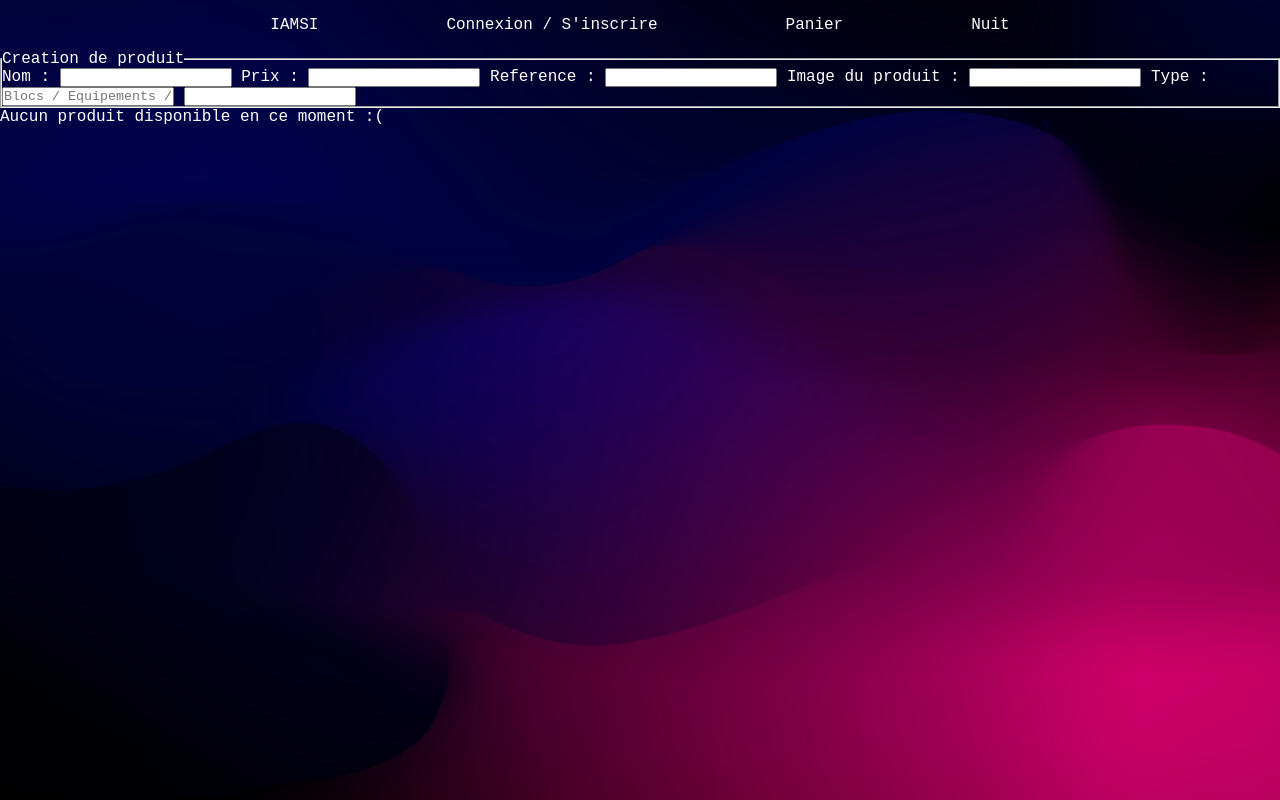
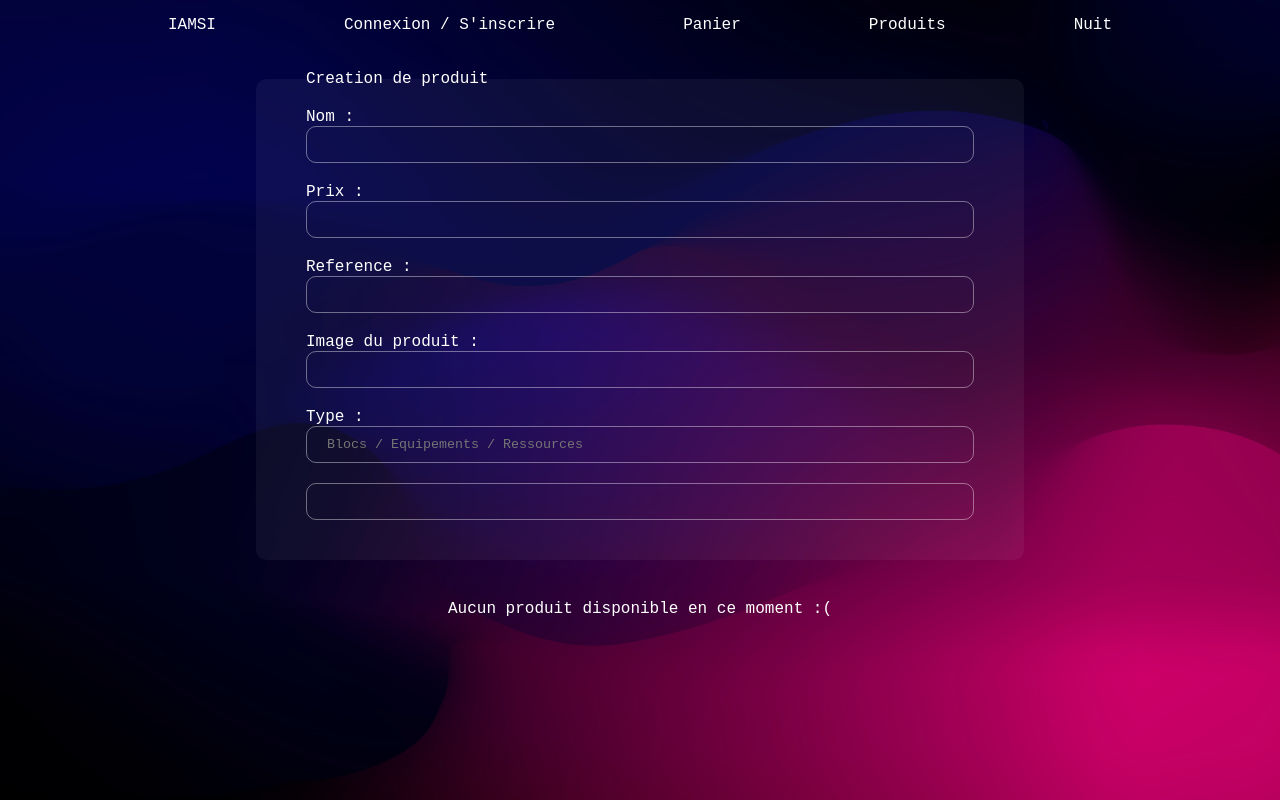
Before and after one commit to MikaChueWaye/IAMSI, a Symfony app: template templates/product/productList.html.twig in a window 1280 px wide. Run offline with Twig, Linux system fonts and the light colour scheme; the template is opened without the code that fills it, so the values that code supplies are empty; form fields are guessed from the names that the template uses; some libraries are stand-ins or nearby versions.

Commit message:
add css to product page and general css improvements

```diff
--- a/public/css/base.css
+++ b/public/css/base.css
@@ -58,12 +58,10 @@ nav * {
 
 nav *:first-child {
     border-bottom-left-radius: 10px!important;
-    border-top-left-radius: 10px!important;
 }
 
 nav *:last-child {
     border-bottom-right-radius: 10px!important;
-    border-top-right-radius: 10px!important;
 }
 
 nav *:hover {
@@ -75,6 +73,25 @@ nav *:hover {
     background: none;
     border: none;
     font-size: medium;
+}
+
+#shop-content {
+    flex: 1 auto;
+    display: flex;
+    align-items: center;
+    justify-content: center;
+    overflow: hidden;
+    /*background-color: rgba(247, 0, 255, 0.3);*/
+}
+
+#cards {
+    display: flex;
+    flex-wrap: wrap;
+    max-width:80vw;
+    gap: 8px;
+    width: calc(100% - 20px);
+    margin: 20px;
+    justify-content: center;
 }
 
 .card {
--- /dev/null
+++ b/public/css/productList.css
@@ -0,0 +1,39 @@
+fieldset {
+    position: relative;
+    --light-effect-color: rgba(255, 255, 255, 0.1);
+    --transparent-effect: 30%;
+    border-radius: 10px;
+    padding: 20px 50px 20px 50px;
+    margin: 20px 20vw 20px 20vw;
+    border: none;
+    display: flex;
+    flex-direction: column;
+    background-color: var(--shop-background-color);
+}
+
+#fieldset-background {
+    position: absolute;
+    top: -10px;
+    left: 0;
+    height: calc(100% + 10px);
+    width: 100%;
+    border-radius: inherit;
+}
+
+input {
+    background-color: var(--background-color);
+    border-radius: 10px;
+    padding: 10px 20px 10px 20px;
+    border: 1px solid rgba(255, 255, 255, 0.4);
+    margin-bottom: 20px;
+    z-index: 10;
+}
+
+fieldset button {
+    background-color: transparent;
+    height: 30px;
+    width: 200px;
+    border-radius: 10px;
+    align-self: end;
+    z-index: 10;
+}
--- a/src/Controller/ProductController.php
+++ b/src/Controller/ProductController.php
@@ -43,7 +43,7 @@ class ProductController extends AbstractController
             $entityManager->persist($product);
             $entityManager->flush();
             $this->addFlash("success", "Produit créé!");
-            return $this->redirectToRoute('shop');
+            return $this->redirectToRoute('product');
         }
         $flashHelper->addFormErrorsAsFlash($form);
         $productList = $productRepository->findAll();
--- a/templates/base.html.twig
+++ b/templates/base.html.twig
@@ -18,6 +18,7 @@
                     <a class="card" href="{{ path("connection") }}">Connexion / S'inscrire</a>
                 {% endif %}
                 <a class="card" href="{{ path("shoppingCart") }}">Panier</a>
+                <a class="card" href="{{ path("product") }}">Produits</a>
                 {% if is_granted('ROLE_USER') %}
                     <a class="card" href="{{ path("userInventory") }}">Inventaire</a>
                     <form class="card" method="post" action="{{ path("deconnection") }}">
--- a/templates/product/product.html.twig
+++ b/templates/product/product.html.twig
@@ -5,6 +5,6 @@
     </div>
     <div class="card-info">
         <p>{{ product.name }}</p>
-        <p class="price-tag">{{ product.price }}€</p>
+        <p class="price-tag">{{ product.price }} €</p>
     </div>
 </div>
--- a/templates/product/productList.html.twig
+++ b/templates/product/productList.html.twig
@@ -1,5 +1,6 @@
 {% extends 'base.html.twig' %}
 {% block title %}Products{% endblock %}
+{% block css %}<link rel="stylesheet" type="text/css" href="{{ asset("css/productList.css") }}">{% endblock %}
 {% block main %}
 
     {{ form_start(form) }}
@@ -26,7 +27,8 @@
     {{ form_rest(form) }}
     {{ form_end(form) }}
 
-    <div id="products">
+    <div id="shop-content">
+        <div id="cards">
             {% if products is empty %}
                 <p> Aucun produit disponible en ce moment :(</p>
             {% endif %}
@@ -34,4 +36,6 @@
                 {{ include('product/product.html.twig', {'product' : product}) }}
             {% endfor %}
         </div>
+    </div>
+
 {% endblock %}
```
Also changed, not shown: other parts of public/css/base.css (+46 -0 lines), public/css/shop.css (+0 -123 lines), var/data.db. Lines whose indentation alone changed are shown as unchanged.
